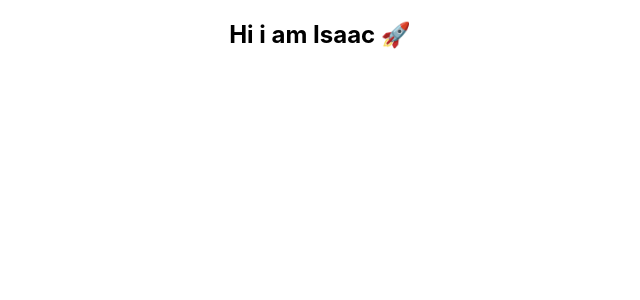
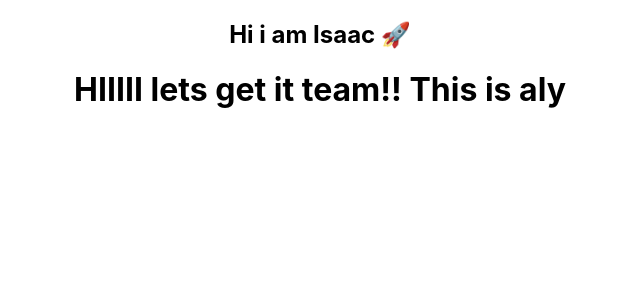
Before and after one commit to CleverProgrammer/isaac-red-square, a React (Create React App) app: page / in a window 1280 px wide. Shown: the top 300 px of the page, without its empty margins (320-960 px from the left). Built offline with nearby package versions, Linux system fonts and the light colour scheme.

Commit message:
adds aly h1 tag

```diff
--- a/src/App.js
+++ b/src/App.js
@@ -1,12 +1,13 @@
-import logo from './logo.svg'
-import './App.css'
+import logo from "./logo.svg";
+import "./App.css";
 
 function App() {
   return (
-    <div className='App'>
+    <div className="App">
       <h2>Hi i am Isaac 🚀</h2>
+      <h1>HIIIII lets get it team!! This is aly</h1>
     </div>
-  )
+  );
 }
 
-export default App
+export default App;
```
